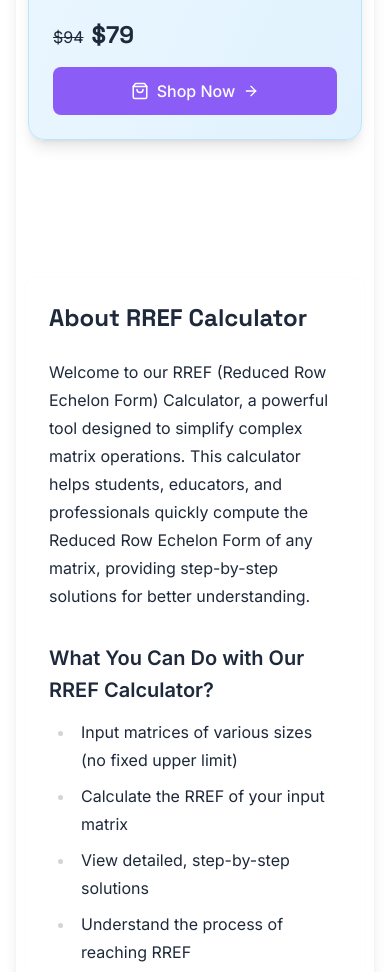
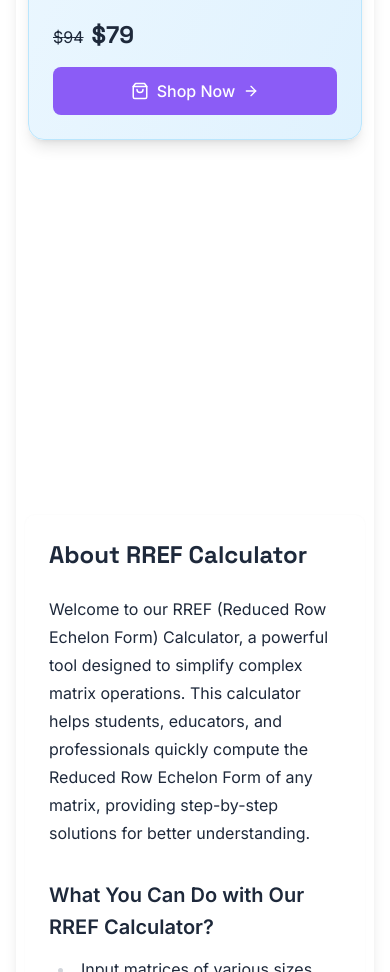
Before and after one commit to strongSoda/free-calc, an Astro site: page / in a window 390 px wide. Shown: the part 1404-2376 px from the top of the page. Built offline with nearby package versions, Linux system fonts and the light colour scheme; Astro itself is replaced by a stand-in of ours.

Commit message:
ad unit fix for mobile

```diff
--- a/src/components/AffiliateSection.jsx
+++ b/src/components/AffiliateSection.jsx
@@ -54,7 +54,7 @@ export default function AffiliateSection() {
         data-nosnippet
         role="complementary"
       >
-        <AdUnit type="horizontal" client:load />
+        <AdUnit type="square" client:load />
       </aside>
     </div>
   );
```
